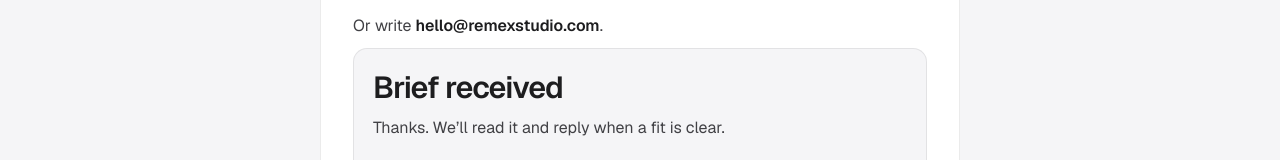
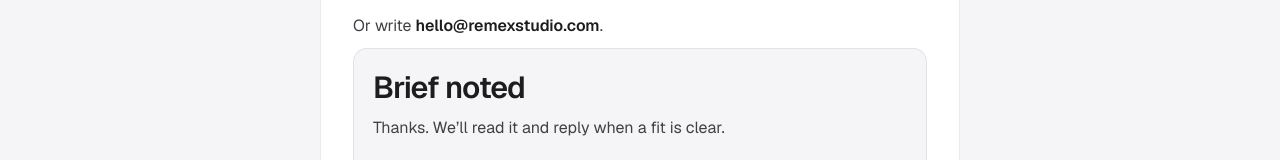
Before and after one commit to remexstudio/remex-atelier, a Next.js app: page /contact in a window 1280 px wide. Both pictures are taken after typing "Sample", "name@example.com", "Sample", "Sample", "Sample", "Sample" into the empty fields and a click on the button "Send brief". Shown: the part 514-674 px from the top of the page. Built offline with nearby package versions, Linux system fonts and the light colour scheme.

Commit message:
chore(copy): say the contact mock was noted, not received
Co-authored-by: remexstudio <remexstudio@users.noreply.github.com>

```diff
--- a/components/ContactForm.tsx
+++ b/components/ContactForm.tsx
@@ -68,7 +68,7 @@ export function ContactForm() {
         id={successId}
         tabIndex={-1}
       >
-        <h2 className="contact-success__title">Brief received</h2>
+        <h2 className="contact-success__title">Brief noted</h2>
         <p className="contact-success__body">
           Thanks. We&rsquo;ll read it and reply when a fit is clear.
         </p>
```
